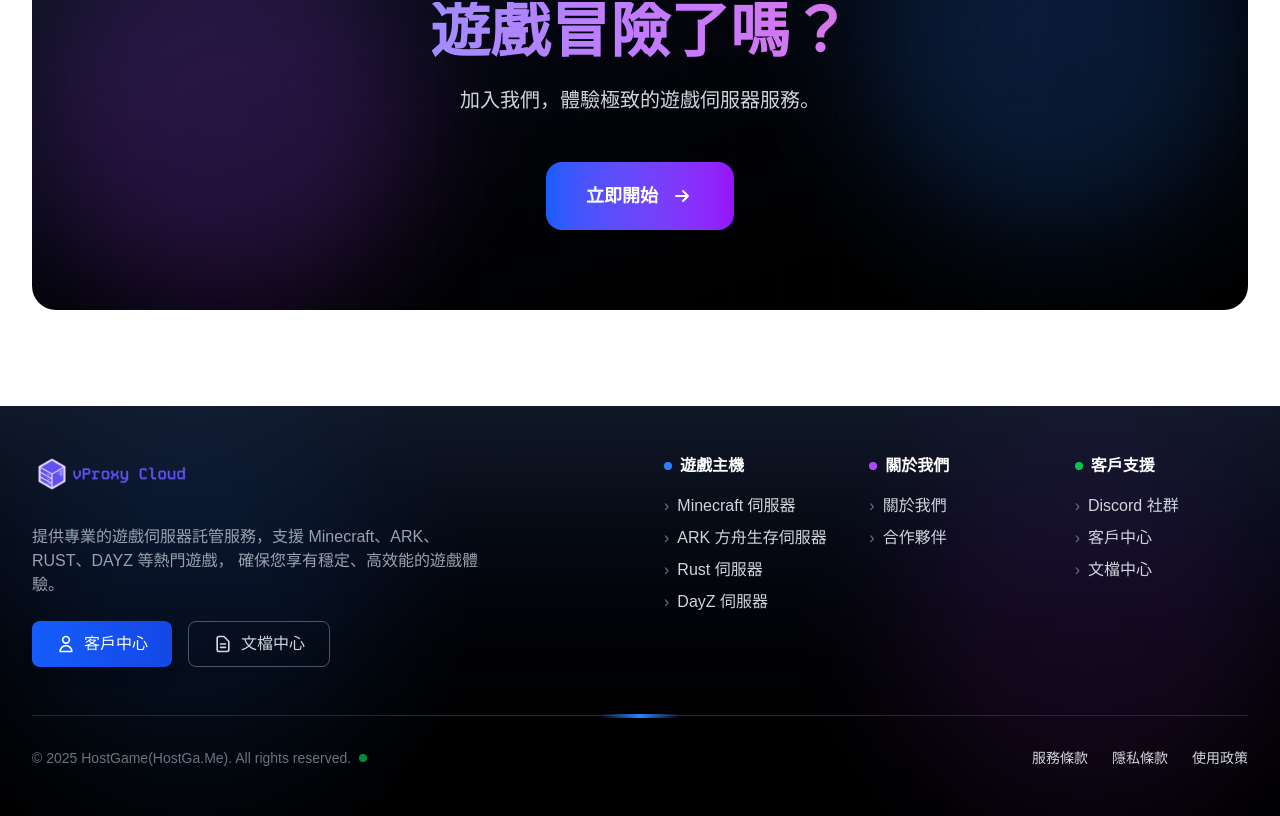
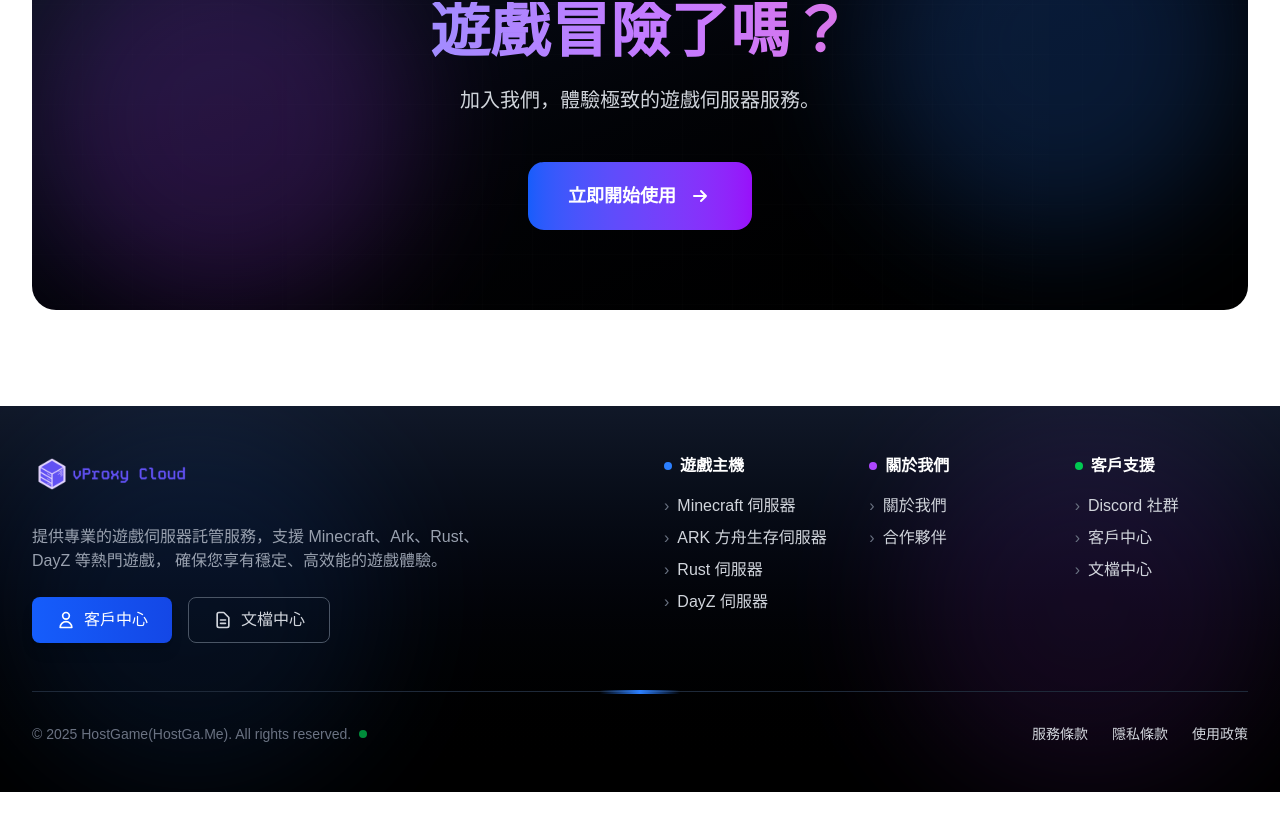
Before and after one commit to FanYueee/hostga.me, a Next.js app: page /about in a window 1280 px wide. Shown: the part 4217-5033 px from the top of the page. After the commit the page ends 5009 px from the top, so only its background shows below. Built offline with nearby package versions, Linux system fonts and the light colour scheme.

Commit message:
feat: 更新 about footer link

```diff
--- a/app/about/components/AboutCTA.tsx
+++ b/app/about/components/AboutCTA.tsx
@@ -67,12 +67,13 @@ export default function AboutCTA() {
               isVisible ? 'translate-y-0 opacity-100' : 'translate-y-10 opacity-0'
             }`}>
               <button
+                onClick={() => window.location.href = 'https://client.vproxy.cloud'}
                 onMouseEnter={() => setHoveredButton('start')}
                 onMouseLeave={() => setHoveredButton(null)}
                 className="group relative px-10 py-5 bg-gradient-to-r from-blue-600 to-purple-600 text-white font-bold text-lg rounded-2xl overflow-hidden transition-all duration-300 transform hover:scale-105 hover:shadow-2xl hover:shadow-blue-500/25"
               >
                 <span className="relative z-10 flex items-center justify-center">
-                  立即開始
+                  立即開始使用
                   <svg className="w-6 h-6 ml-3 transition-transform group-hover:translate-x-2" fill="none" stroke="currentColor" viewBox="0 0 24 24">
                     <path strokeLinecap="round" strokeLinejoin="round" strokeWidth={2} d="M13 7l5 5m0 0l-5 5m5-5H6" />
                   </svg>
@@ -83,7 +84,6 @@ export default function AboutCTA() {
               </button>
             </div>
 
-            {/* 特色點 */}
           </div>
         </div>
       </div>
--- a/app/components/Footer.tsx
+++ b/app/components/Footer.tsx
@@ -27,7 +27,7 @@ export default function Footer() {
 
             {/* 簡短介紹 */}
             <p className="text-gray-400 max-w-md">
-              提供專業的遊戲伺服器託管服務，支援 Minecraft、ARK、RUST、DAYZ 等熱門遊戲，
+              提供專業的遊戲伺服器託管服務，支援 Minecraft、Ark、Rust、DayZ 等熱門遊戲，
               確保您享有穩定、高效能的遊戲體驗。
             </p>
 
@@ -104,7 +104,7 @@ export default function Footer() {
                   </Link>
                 </li>
                 <li>
-                  <Link href="/team" className="group flex items-center hover:text-purple-400 transition-colors duration-200">
+                  <Link href="/partner" className="group flex items-center hover:text-purple-400 transition-colors duration-200">
                     <span className="text-gray-500 group-hover:text-purple-400 mr-2">›</span>
                     合作夥伴
                   </Link>
@@ -120,19 +120,19 @@ export default function Footer() {
               </h3>
               <ul className="space-y-2">
                 <li>
-                  <Link href="/support" className="group flex items-center hover:text-green-400 transition-colors duration-200">
+                  <Link href="https://discord.vproxy.cloud" className="group flex items-center hover:text-green-400 transition-colors duration-200">
                     <span className="text-gray-500 group-hover:text-green-400 mr-2">›</span>
                     Discord 社群
                   </Link>
                 </li>
                 <li>
-                  <Link href="/faq" className="group flex items-center hover:text-green-400 transition-colors duration-200">
+                  <Link href="https://cluent.vproxy.cloud" className="group flex items-center hover:text-green-400 transition-colors duration-200">
                     <span className="text-gray-500 group-hover:text-green-400 mr-2">›</span>
                     客戶中心
                   </Link>
                 </li>
                 <li>
-                  <Link href="/status" className="group flex items-center hover:text-green-400 transition-colors duration-200">
+                  <Link href="https://docs.vproxy.cloud" className="group flex items-center hover:text-green-400 transition-colors duration-200">
                     <span className="text-gray-500 group-hover:text-green-400 mr-2">›</span>
                     文檔中心
                   </Link>
```
